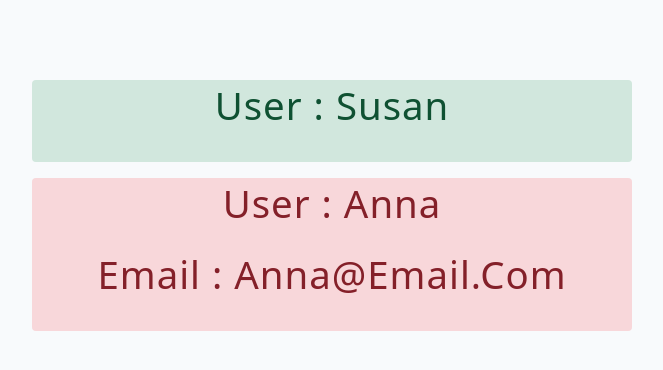
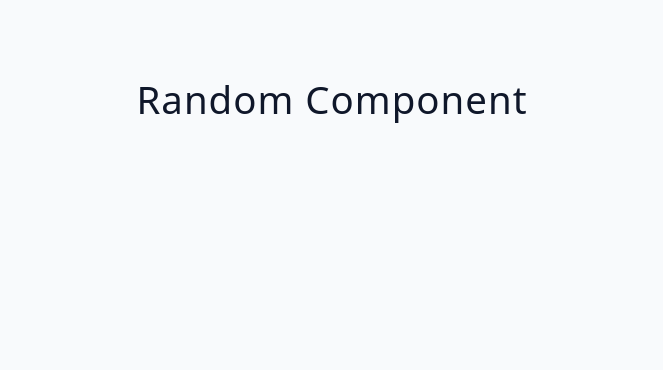
Before and after one commit to kimamovic21/udemy-practical-typescript-course-johnsmilga, a React (Vite) app in the folder 02-typescript-react-essentials/: page / in a window 1280 px wide. Shown: the top 370 px of the page, without its empty margins (308-971 px from the left). Built offline with nearby package versions, Linux system fonts and the light colour scheme.

Commit message:
105. Context API - Basic Example
-u folderu 06-context kreiran context.tsx fajl
-u komponentu App.tsx dodana komponenta Component iz foldera 06-context
-dodana logika za Context API

```diff
--- a/02-typescript-react-essentials/src/App.tsx
+++ b/02-typescript-react-essentials/src/App.tsx
@@ -1,10 +1,9 @@
-import Component from './starter/05-challenge'
+import Component from './starter/06-context'
 
 function App() {
   return (
     <main>
-      <Component type='basic' name='susan' />
-      <Component type='advanced' name='anna' email='anna@email.com' />
+      <Component />
     </main>
   )
 }
--- /dev/null
+++ b/02-typescript-react-essentials/src/starter/06-context/context.tsx
@@ -0,0 +1,20 @@
+import { useState, createContext, useContext } from 'react'
+
+const ThemeProviderContext = createContext<{ name: string } | undefined>(undefined)
+
+export function ThemeProvider({ children }: { children: React.ReactNode }) {
+  return (
+    <ThemeProviderContext.Provider value={{ name: 'susan' }}>
+      {children}
+    </ThemeProviderContext.Provider>
+  )
+}
+
+export const useTheme = () => {
+  const context = useContext(ThemeProviderContext)
+
+  if (context === undefined)
+    throw new Error('useTheme must be used within a ThemeProvider')
+
+  return context
+}
--- a/02-typescript-react-essentials/src/starter/06-context/index.tsx
+++ b/02-typescript-react-essentials/src/starter/06-context/index.tsx
@@ -1,9 +1,22 @@
+import { useTheme, ThemeProvider } from './context'
+
+function ParentComponent() {
+  return (
+    <ThemeProvider>
+      <Component />
+    </ThemeProvider>
+  )
+}
+
 function Component() {
+  const context = useTheme()
+  console.log(context)
+
   return (
     <div>
-      <h2>React & Typescript</h2>
-      <h2>Context API</h2>
+      <h2>random component</h2>
     </div>
-  );
+  )
 }
-export default Component;
+
+export default ParentComponent
```
Also changed, not shown: 1 other file (tests, documents, lock files or other folders).
